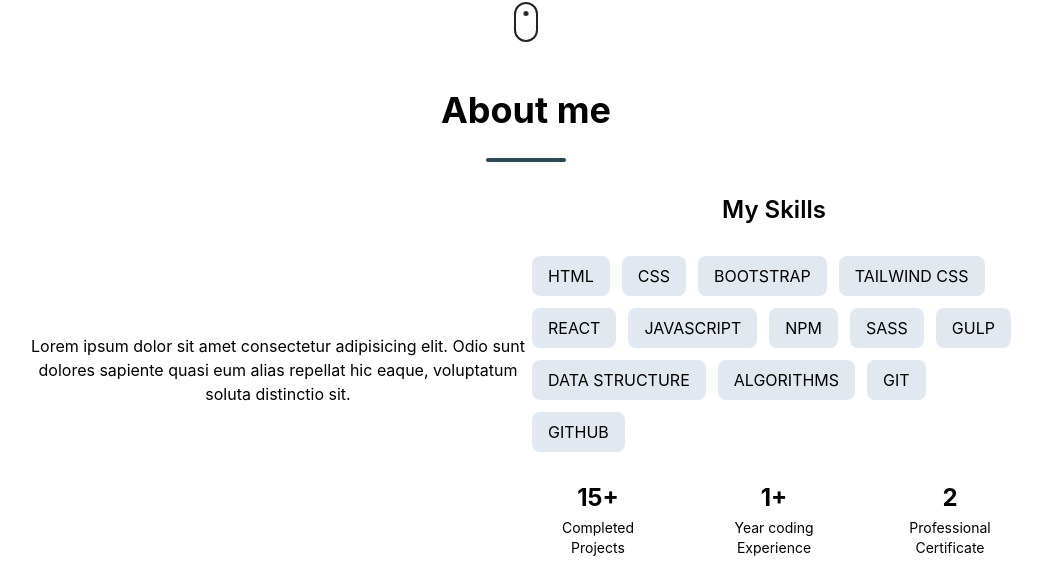
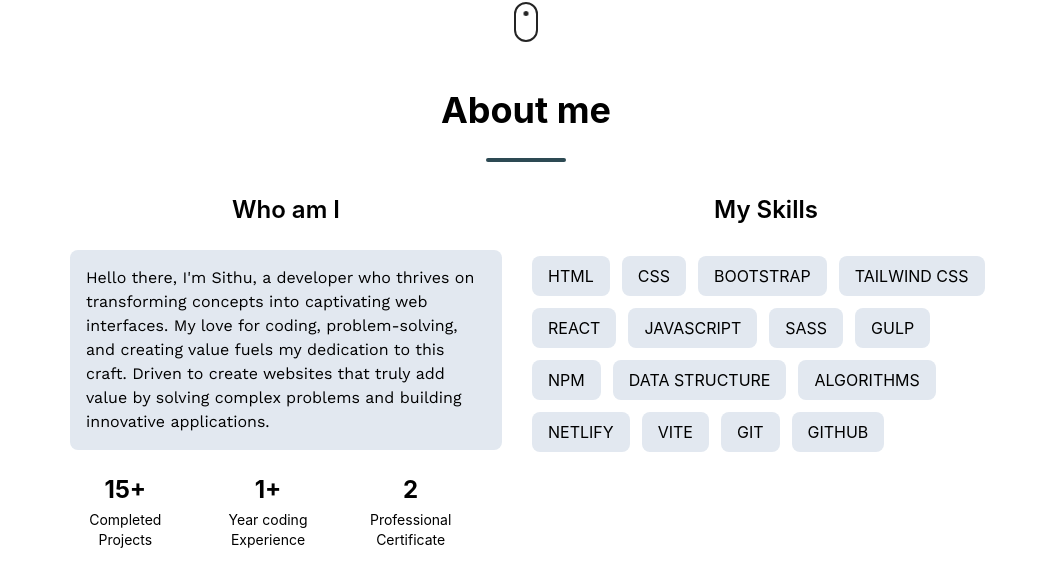
Before and after one commit to Sithu-Aung-Khant/Devfolio_01, a React (Vite) app: page / in a window 1280 px wide. Shown: the part 506-1077 px from the top of the page, without its empty margins (114-1156 px from the left). Built offline with nearby package versions, Linux system fonts and the light colour scheme.

Commit message:
Add Who Am I content

```diff
--- a/src/components/main/AboutMe.jsx
+++ b/src/components/main/AboutMe.jsx
@@ -7,11 +7,13 @@ const skills = [
   'TAILWIND CSS',
   'REACT',
   'JAVASCRIPT',
-  'NPM',
   'SASS',
   'GULP',
+  'NPM',
   'DATA STRUCTURE',
   'ALGORITHMS',
+  'NETLIFY',
+  'VITE',
   'GIT',
   'GITHUB',
 ];
@@ -19,32 +21,22 @@ const skills = [
 const AboutMe = () => {
   return (
     <section className="container-2xl mx-auto ">
-      <div className="p-4 lg:px-36 2xl:px-72 dark:bg-black dark:text-dim_white">
+      <div className="p-4 lg:px-24 xl:px-40 2xl:px-72 dark:bg-black dark:text-dim_white">
         <div className="About-me flex  items-center flex-col">
           <p className="text-3xl md:text-4xl font-bold">About me</p>
           <p className="w-20 h-1 mt-3 md:mt-7 bg-green rounded-full "></p>
         </div>
-        <div className="md:flex justify-around text-center items-center mt-5 ">
-          <div className="md:w-1/2">
-            <p>
-              Lorem ipsum dolor sit amet consectetur adipisicing elit. Odio sunt
-              dolores sapiente quasi eum alias repellat hic eaque, voluptatum
-              soluta distinctio sit.
-            </p>
-          </div>
-          <div className="md:w-1/2">
-            <p className="text-2xl mt-3 mb-6 font-semibold">My Skills</p>
-            <div className="skills flex flex-wrap justify-center md:justify-start ">
-              {skills.map((skill) => (
-                <div
-                  className="px-4 py-2 m-1.5 bg-slate-200 dark:bg-green rounded-lg dark:text-dim_white "
-                  key={skill}
-                >
-                  {skill}
-                </div>
-              ))}
+        <div className="md:flex justify-around text-center mt-5 ">
+          <div className="md:w-1/2 px-6">
+            <h3 className="text-2xl mt-3 mb-6 font-semibold">Who am I</h3>
+            <div className="md:text-start font-text bg-slate-200 rounded-lg p-4 mt-2">
+              Hello there, I'm Sithu, a developer who thrives on transforming
+              concepts into captivating web interfaces. My love for coding,
+              problem-solving, and creating value fuels my dedication to this
+              craft. Driven to create websites that truly add value by solving
+              complex problems and building innovative applications.{' '}
             </div>
-            <div className="columns-3 gap-8 mt-6">
+            <div className="columns-3 gap-8 mt-6 md:w-11/12">
               <div className="">
                 <div className="text-2xl font-bold mb-1">15+</div>
                 <div className="text-sm">Completed</div>
@@ -62,6 +54,19 @@ const AboutMe = () => {
               </div>
             </div>
           </div>
+          <div className="md:w-1/2">
+            <h3 className="text-2xl mt-3 mb-6 font-semibold">My Skills</h3>
+            <div className="skills flex flex-wrap justify-center md:justify-start ">
+              {skills.map((skill) => (
+                <div
+                  className="px-4 py-2 m-1.5 bg-slate-200 dark:bg-green rounded-lg dark:text-dim_white "
+                  key={skill}
+                >
+                  {skill}
+                </div>
+              ))}
+            </div>
+          </div>
         </div>
       </div>
     </section>
```
